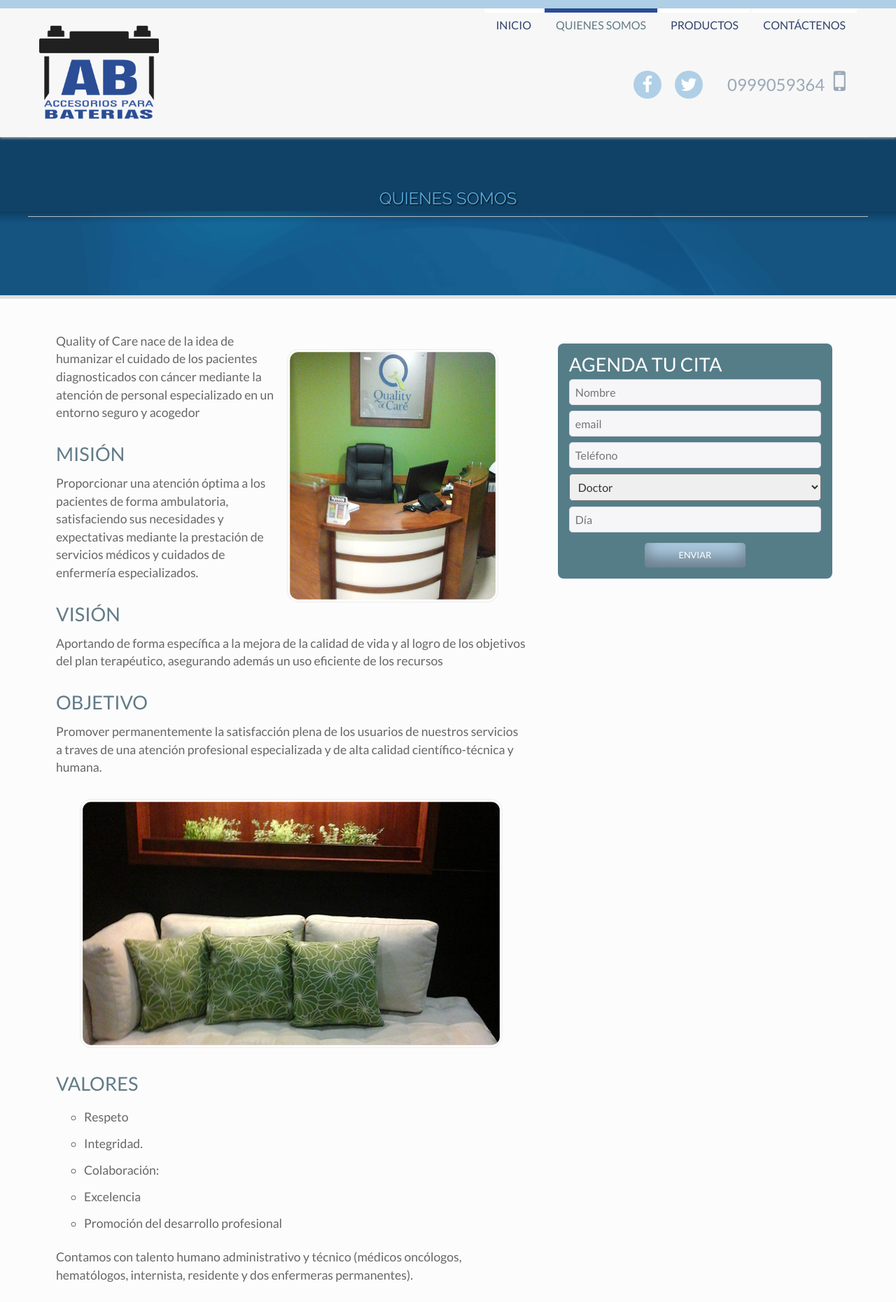
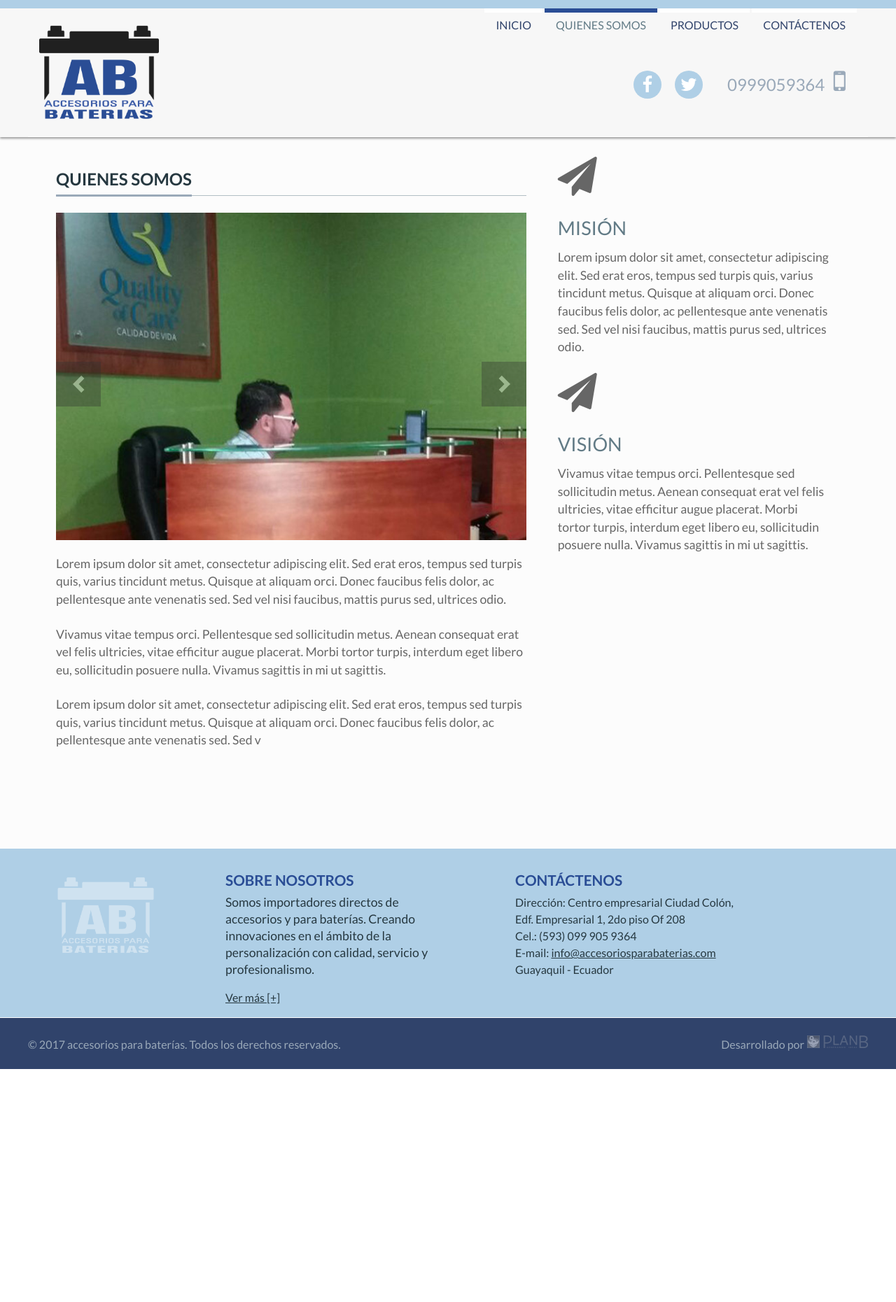
Before and after one commit to planbec/baterias, a PHP site: page /quienessomos.php in a window 1280 px wide. Shown: the top 1861 px of the page at 70% size. After the commit the page ends 1528 px from the top, so only its background shows below. Run offline with PHP 8.4, Linux system fonts and the light colour scheme; some libraries are stand-ins or nearby versions.

Commit message:
Quienes somos

```diff
--- a/css/master.css
+++ b/css/master.css
@@ -315,7 +315,7 @@ hr.center {
 
 #content-area {
   clear: both;
-  margin-top: 10rem; }
+  margin-top: 12rem; }
   #content-area .bg-cont {
     /*background:#efeded url(../img/bk_m10.png) top center repeat-x;*/ }
 
@@ -596,7 +596,7 @@ hr.center {
   background: #ef6b23;
   color: #FFF;
   border: 1px solid #ef6b23;
-  border-radius: 0.5rem;
+  border-radius: 1.5rem;
   padding: 0.8rem 2rem;
   text-decoration: none;
   text-transform: uppercase; }
@@ -749,7 +749,8 @@ input[type="submit"], input[type="button"] {
 
 /* Paginas internas */
 .container.page-content {
-  max-width: 70rem; }
+  max-width: 70rem;
+  overflow: hidden; }
   .container.page-content h2 {
     color: #627b86;
     display: block;
@@ -797,7 +798,7 @@ input[type="submit"], input[type="button"] {
       list-style-position: outside;
       font-size: 1.1rem;
       padding: 0.5rem 0; }
-  .container.page-content .especialidades {
+  .container.page-content .ampliada {
     width: 60%;
     float: left;
     margin-right: 4%; }
--- a/quienessomos.php
+++ b/quienessomos.php
@@ -1,5 +1,4 @@
 <?php include ("code-head.php"); ?>
-
 <body>
 <?php include("header.php"); ?>
 
@@ -8,19 +7,13 @@
 
 		<article class="single-page">
 
-
-			<header class="page-header">
-				<div class="container">
-					<h1>Quienes somos</h1>
-				</div>
-			</header><!-- /.page-header -->
-
-
 			<div class="container page-content">
 
-			<div class="especialidades">
+				<div class="ampliada">
+
+					<h1><span>Quienes somos</span></h1>
 				    <!-- Slideshow 1 -->
-			    <!--div id="testimonios-area">
+				    <div id="testimonios-area">
 						<div class="flexslider">
 							<div class="slides">
 								<div class="testimonio"><img src="img/foto_quienes01.jpg" alt="" ></div>
@@ -31,117 +24,38 @@
 								<div class="testimonio"><img src="img/foto_quienes06.jpg" alt="" ></div>
 							</div>
 						</div>
-				</div-->
+					</div>
 
 					<section>
 						<div class="text">
 
+	<p>Lorem ipsum dolor sit amet, consectetur adipiscing elit. Sed erat eros, tempus sed turpis quis, varius tincidunt metus. Quisque at aliquam orci. Donec faucibus felis dolor, ac pellentesque ante venenatis sed. Sed vel nisi faucibus, mattis purus sed, ultrices odio.</p>
 
-<figure class="foto1"><img src="img/foto_counter.jpg"></figure>
-<p>Quality of Care nace de la idea de humanizar el cuidado de los pacientes diagnosticados con c&aacute;ncer mediante la atenci&oacute;n de personal especializado en un entorno seguro y acogedor</p>
+	<p>Vivamus vitae tempus orci. Pellentesque sed sollicitudin metus. Aenean consequat erat vel felis ultricies, vitae efficitur augue placerat. Morbi tortor turpis, interdum eget libero eu, sollicitudin posuere nulla. Vivamus sagittis in mi ut sagittis.</p>
 
-<h2>Misi&oacute;n</h2>
-<p>Proporcionar una atenci&oacute;n &oacute;ptima a los pacientes de forma ambulatoria, satisfaciendo sus necesidades y expectativas mediante la prestaci&oacute;n de servicios m&eacute;dicos y cuidados de enfermer&iacute;a especializados.</p>
-
-<h2>Visi&oacute;n</h2>
-<p>Aportando de forma espec&iacute;fica a la mejora de la calidad de vida y al logro de los objetivos del plan terap&eacute;utico, asegurando adem&aacute;s un uso eficiente de los recursos</p>
-
-<h2>Objetivo</h2>
-<p>Promover permanentemente la satisfacci&oacute;n plena de los usuarios de nuestros servicios a traves de una atenci&oacute;n profesional especializada y de alta calidad cient&iacute;fico-t&eacute;cnica y humana.</p>
-
-<figure class="foto"><img src="img/foto_muebles.jpg"></figure>
-<h2>Valores</h2>
-<ul>
-	<li>Respeto</li>
-	<li>Integridad.</li>
-	<li>Colaboraci&oacute;n:</li>
-	<li>Excelencia</li>
-	<li>Promoci&oacute;n del desarrollo profesional</li>
-</ul>
-
-<p>Contamos con talento humano administrativo y t&eacute;cnico (m&eacute;dicos onc&oacute;logos, hemat&oacute;logos, internista, residente y dos enfermeras permanentes).</p>
-
-<figure class="foto"><img src="img/foto_paciente.jpg"></figure>
-<ul>
-	<li>Se pueden realizar diversos tratamientos ambulatorios de  quimioterapia endovenosa en  pacientes oncol&oacute;gicos y hematol&oacute;gicos</li>
-	<li>Tratamientos endovenosos en pacientes cr&oacute;nicos renales, reumatol&oacute;gicos y afines</li>
-	<li>Tratamientos endovenosos e hidrataci&oacute;n de diversa &iacute;ndole</li>
-	<li>Mantenimiento y heparinizaci&oacute;n de accesos centrales subcutaneos</li>
-</ul>
-
-<p>La atenci&oacute;n ofrecida a  los pacientes considera un entorno grato, amable, integral, personalizado, oportuna y eficiente durante el proceso de su tratamiento.</p>
-
-
-<p><strong>La unidad dispone de los siguientes servicios:</strong></p>
-<ul>
-	<li>&Aacute;rea de recepci&oacute;n del paciente donde ademas se realizan las actividades administrativas</li>
-	<li>L&iacute;nea telef&oacute;nica directa para asistencia a pacientes y familiares</li>
-	<li>&aacute;rea de reuniones, donde se analizan situaciones especiales relacionadas con la empresa o el paciente de ser necesario</li>
-	<li>&aacute;rea de cafeter&iacute;a y surtidor de agua</li>
-	<li>&aacute;rea de conservaci&oacute;n y preparaci&oacute;n de medicamentos</li>
-	<li>Estaci&oacute;n de distribuci&oacute;n de desechos</li>
-	<li>Preparaci&oacute;n centralizada, con equipamiento de última generaci&oacute;n que cumple los standares de eficiencia y bioseguridad</li>
-	<li>Recursos materiales y tecnol&oacute;gicos de un &oacute;ptimo grado de calidad, eficiencia y seguridad.</li>
-</ul>
-
-<figure class="foto"><img src="img/foto_aura.jpg">CÁMARA DE FLUJO LAMINAR.</figure>
-
-<p><strong>La unidad dispone de la siguiente infraestructura:</strong></p>
-<ul>
-	<li>Estaci&oacute;n de enfermer&iacute;a estrat&eacute;gicamente ubicada que permite la visualizaci&oacute;n global de todos los cub&iacute;culos.</li>
-</ul>
-
-<figure class="foto"><img src="img/foto_cubiculo.jpg">CÁMARA DE FLUJO LAMINAR.</figure>
-
-<p><strong>El centro cuenta con seis cub&iacute;culos  dotados de:</strong></p>
-<figure class="foto1"><img src="img/foto_counter.jpg"></figure>
-<ul>
-	<li>Sillones reclinables  para tratamiento</li>
-	<li>Porta suero</li>
-	<li>Bomba de infusi&oacute;n</li>
-	<li>Mesa auxiliar</li>
-	<li>Televisi&oacute;n con servicio de cable independiente y circuito cerrado para educaci&oacute;n cont&iacute;nua al paciente</li>
-</ul>
-
-<p><strong>El paciente abandona la unidad al finalizar su tratamiento con:</strong></p>
-<ul>
-	<li>Las fechas del siguiente control anal&iacute;tico y tratamiento</li>
-	<li>&Oacute;rden con la medicaci&oacute;n postquimioterapia que incluye desde cuidado personal hasta el cumplimiento estricto de las indicaciones m&eacute;dicas</li>
-</ul>
-
-<p>Ponemos a disposici&oacute;n de los pacientes oncol&oacute;gicos de las  3 ramas de las fuerzas armadas (activos, pasivos y dependientes):</p>
-
-<p><strong>Atenci&oacute;n integral especializada para el tratamiento m&eacute;dico de las enfermedades neopl&aacute;sicas.</strong></p>
-<ul>
-	<li>Consulta externa</li>
-	<li>Oncolog&iacute;a cl&iacute;nica</li>
-	<li>Hemato-oncolog&iacute;a</li>
-	<li>Interconsultas</li>
-</ul>
-
-<p><strong>Unidad especial de tratamientos ambulatorios</strong></p>
-<ul>
-	<li>Drogas  intravenosas (quimioterapia, inmunoterapia, bifosfonatos)</li>
-	<li>Provisi&oacute;n de medicaci&oacute;n especializada oral y estimulantes de colonias</li>
-</ul>
-
-
+	<p>Lorem ipsum dolor sit amet, consectetur adipiscing elit. Sed erat eros, tempus sed turpis quis, varius tincidunt metus. Quisque at aliquam orci. Donec faucibus felis dolor, ac pellentesque ante venenatis sed. Sed v
 
 						</div><!-- /.text -->
 					</section><!-- /.detalle-servicio -->
-
 				</div>
 
 
 
 			<aside>
-						<?php include("citas.php"); ?>
+				<i class="fa fa-paper-plane" aria-hidden="true"></i>
+				<h2>Misi&oacute;n</h2>
+<p>Lorem ipsum dolor sit amet, consectetur adipiscing elit. Sed erat eros, tempus sed turpis quis, varius tincidunt metus. Quisque at aliquam orci. Donec faucibus felis dolor, ac pellentesque ante venenatis sed. Sed vel nisi faucibus, mattis purus sed, ultrices odio.</p>
+
+				<i class="fa fa-paper-plane" aria-hidden="true"></i>
+				<h2>Visi&oacute;n</h2>
+<p>Vivamus vitae tempus orci. Pellentesque sed sollicitudin metus. Aenean consequat erat vel felis ultricies, vitae efficitur augue placerat. Morbi tortor turpis, interdum eget libero eu, sollicitudin posuere nulla. Vivamus sagittis in mi ut sagittis.</p>
 			</aside>
-
 
 			</div><!-- /.content -->
 
 		</article><!-- /#single-page -->
+
+
 		</div>
 	</main><!-- /#content-area -->
 
--- a/scss/master.scss
+++ b/scss/master.scss
@@ -77,7 +77,7 @@
 }
 
 
-#content-area { clear:both; margin-top:10rem;
+#content-area { clear:both; margin-top:12rem;
 	.bg-cont {
 	    /*background:#efeded url(../img/bk_m10.png) top center repeat-x;*/
 	}
@@ -274,7 +274,7 @@
 
 
 /* Call to action */
-.call-to-action { background:$bg-call; color:$color-bla; border:1px solid $bg-call; border-radius:0.5rem; padding:0.8rem 2rem; text-decoration: none; text-transform: uppercase;
+.call-to-action { background:$bg-call; color:$color-bla; border:1px solid $bg-call; border-radius:1.5rem; padding:0.8rem 2rem; text-decoration: none; text-transform: uppercase;
 	&:hover { background:$color-bla; color:$bg-call; text-decoration: none; }
 }
 
@@ -364,6 +364,7 @@ input[type="submit"],input[type="button"]{ border:0;color:#fff;display:inline-bl
 .container {
 	&.page-content {
 		max-width:70rem /*46.25rem*/;
+		overflow: hidden;
 
 		h2 {
 	    	color: $color-sec;
@@ -393,7 +394,7 @@ input[type="submit"],input[type="button"]{ border:0;color:#fff;display:inline-bl
 		}
 
 
-		.especialidades {  width: 60%; float: left; margin-right:4%; }
+		.ampliada {  width: 60%; float: left; margin-right:4%; }
 		aside { width: 35%; float:left; padding-top:0;
 			.citas {position: relative; top: 2rem; right: 0; width: 100%;
 				h2 { background: none; margin:0; color: #FFF; text-shadow:none; }
```
Also changed, not shown: 1 other file. Lines whose indentation alone changed are shown as unchanged.
